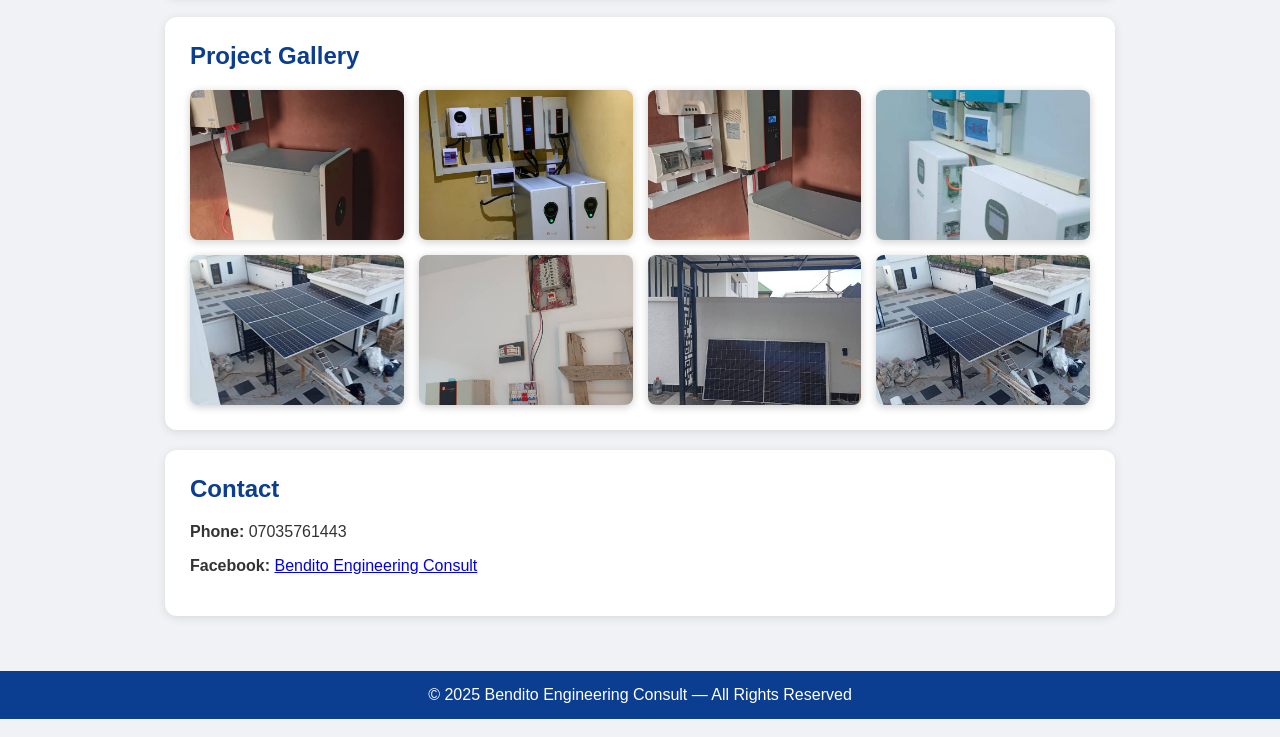
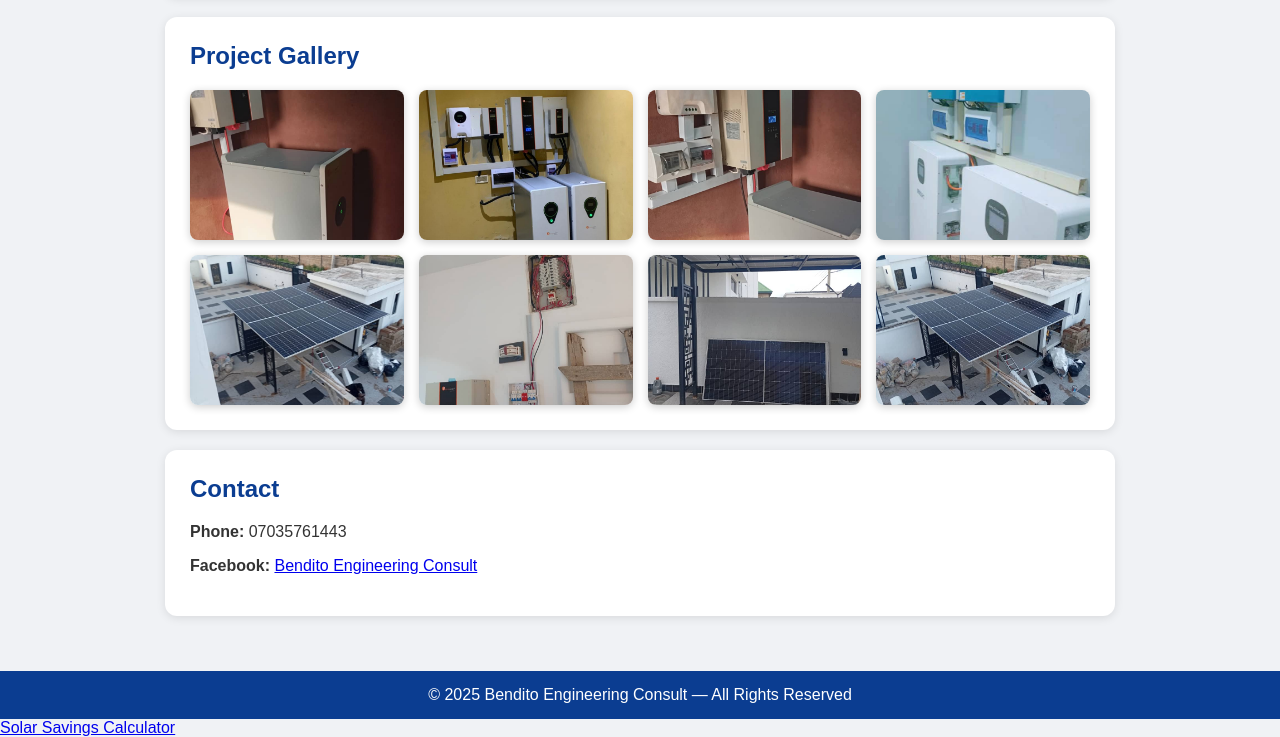
Before and after one commit to benditoengineering/Bendito-portfolio, a plain HTML site: page index.html in a window 1280 px wide. Shown: the part 1150-1887 px from the top of the page. Drawn offline with Linux system fonts and the light colour scheme.

Commit message:
Update index.html

```diff
--- a/index.html
+++ b/index.html
@@ -176,3 +176,4 @@
     © 2025 Bendito Engineering Consult — All Rights Reserved
 </footer></body>
 </html>
+<a href="solar-calculator.html" class="btn">Solar Savings Calculator</a>
```
